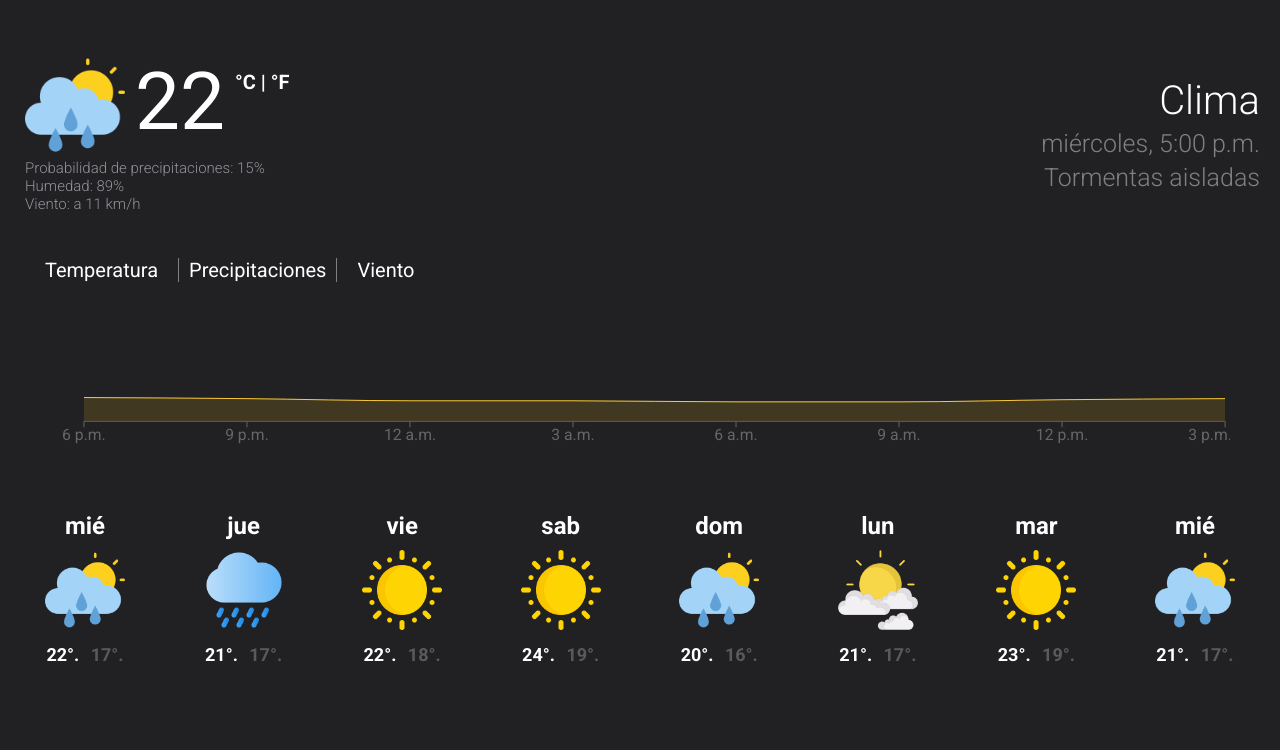
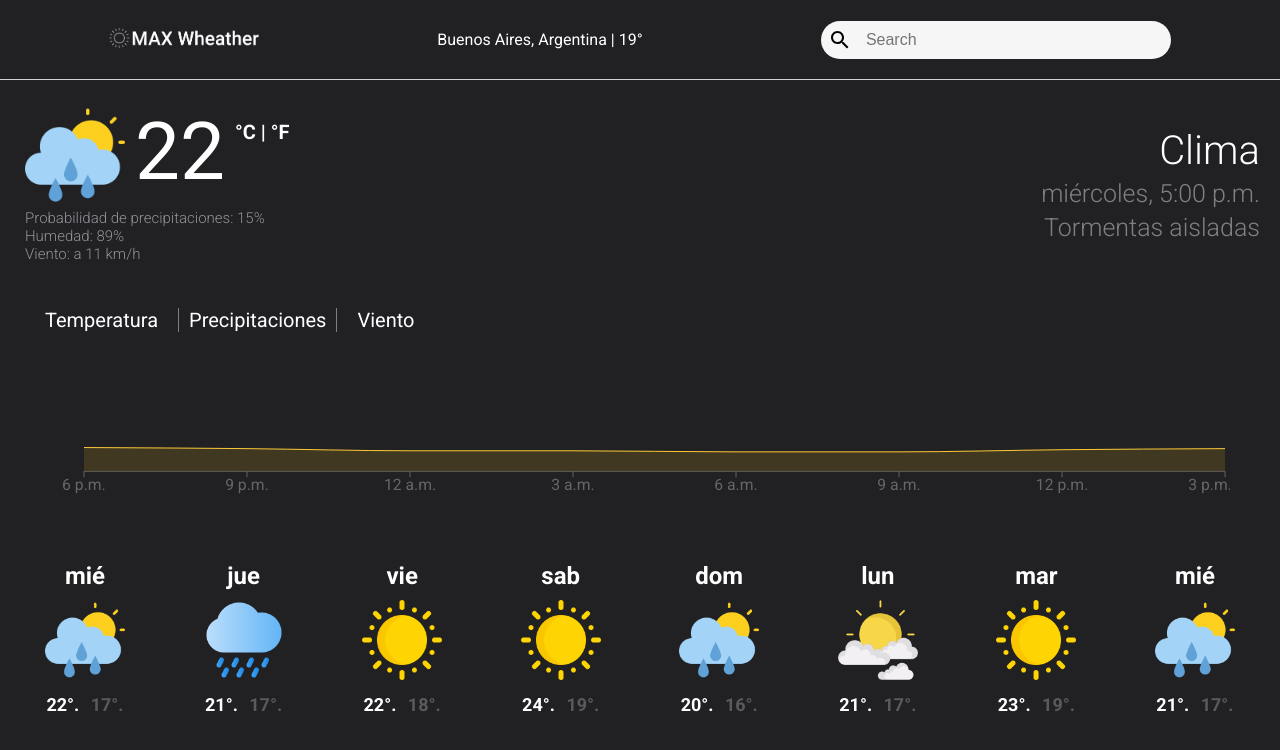
Before and after one commit to maxjhernandezla/weather-app, a React (Create React App) app: page / in a window 1280 px wide. Shown: the top 750 px of the page. Built offline with nearby package versions, Linux system fonts and the light colour scheme.

Commit message:
header agregado

```diff
--- a/src/components/Header/Header.js
+++ b/src/components/Header/Header.js
@@ -1,46 +1,58 @@
-import {
-  Box,
-  Stack,
-  Input,
-  InputGroup,
-  InputLeftElement,
-  InputRightElement,
-} from '@chakra-ui/react';
-import { getCountries, getCities } from 'countries-cities';
+// import {
+//   Box,
+//   Stack,
+//   Input,
+//   InputGroup,
+//   InputLeftElement,
+//   InputRightElement,
+// } from '@chakra-ui/react';
+// import { getCountries, getCities } from 'countries-cities';
 import SearchIcon from '@mui/icons-material/Search';
 import './Header.scss';
+import { Box, Image, Input, Text } from '@chakra-ui/react';
 const Header = () => {
-  const countries = getCountries();
-  const cities = getCities('Argentina');
+  // const countries = getCountries();
+  // const cities = getCities('Argentina');
 
   return (
-    <div className="searchBar">
-      <form action="submit">
-        <input type="text" placeholder="search" />
-        <button>
-          <SearchIcon />
-        </button>
-      </form>
-    </div>
-    // <Box display="flex" height="30px" padding="20px">
-    //   <Stack spacing={4}>
-    //     <InputGroup>
-    //       <InputLeftElement pointerEvents="none">
-    //         <SearchIcon style={{ margin: '5px', color: 'lightgray' }} />
-    //       </InputLeftElement>
-    //       <InputRightElement>
-    //         <Input
-    //           variant="filled"
-    //           placeholder="Filled"
-    //           width="300px"
-    //           padding="10px"
-    //           borderRadius="20px"
-    //           border="none"
-    //         ></Input>
-    //       </InputRightElement>
-    //     </InputGroup>
-    //   </Stack>
-    // </Box>
+    <Box className="headerContainer">
+      <Box>
+        <Image
+          src="/logo.png"
+          width="150px"
+          marginLeft="20px"
+          cursor="pointer"
+        />
+      </Box>
+      <Box>
+        <Text color="white" fontSize="16px">
+          Buenos Aires, Argentina | 19°
+        </Text>
+      </Box>
+      <Box
+        width="350px"
+        display="flex"
+        alignItems="center"
+        padding="7px"
+        borderRadius="28px"
+        backgroundColor="#f6f6f6"
+        marginRight="20px"
+      >
+        <SearchIcon className="searchIcon" />
+        <Input
+          type="text"
+          className="searchInput"
+          placeholder="Search"
+          background="transparent"
+          fontSize="16px"
+          color="#333333"
+          marginLeft="14px"
+          border="none"
+          outline="none"
+          width="300px"
+        />
+      </Box>
+    </Box>
   );
 };
 
--- a/src/components/Header/Header.scss
+++ b/src/components/Header/Header.scss
@@ -1,23 +1,8 @@
-.searchBar {
-  width: 100%;
-  max-width: 300px;
-  height: 60px;
-  background-color: rgba(255, 255, 255, 0.2);
+.headerContainer {
   display: flex;
+  flex-direction: row;
+  justify-content: space-around;
   align-items: center;
-  border-radius: 60px;
-  padding: 10px 20px;
-  form {
-    input {
-      background-color: transparent;
-      border: none;
-      outline: none;
-      font-size: 20px;
-      color: gray;
-
-      ::placeholder {
-        color: white;
-      }
-    }
-  }
+  height: 10vh;
+  border-bottom: 1px solid lightgrey;
 }
--- a/src/pages/NewHome/NewHome.js
+++ b/src/pages/NewHome/NewHome.js
@@ -8,7 +8,7 @@ import './NewHome.scss';
 const NewHome = () => {
   return (
     <div className="newHome">
-      {/* <Header /> */}
+      <Header />
       <div className="top">
         <Current />
         <Forecast />
--- a/src/pages/NewHome/NewHome.scss
+++ b/src/pages/NewHome/NewHome.scss
@@ -1,7 +1,7 @@
 .newHome {
   background-color: #212124;
   height: 100vh;
-  padding-top: 30px;
+
   .top {
     display: flex;
     flex-direction: row;
```
Also changed, not shown: public/logo.png.
